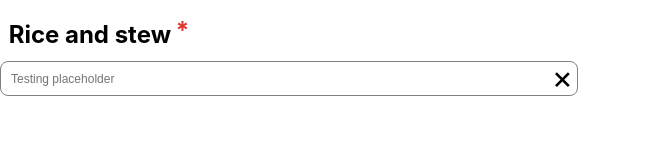
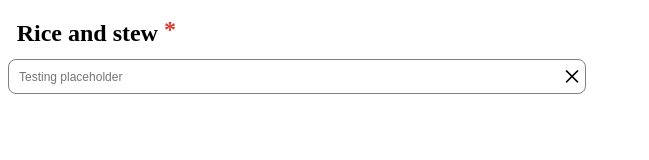
Before and after one commit to Brad-Technology-Industry/react-multivalue-text-input-field, a React (Create React App) app: page / in a window 1280 px wide. Shown: the top 160 px of the page, without its empty margins (0-649 px from the left). Built offline with nearby package versions, Linux system fonts and the light colour scheme.

Commit message:
refactor: removed index.css file as it was useless

```diff
--- a/src/index.css
+++ /dev/null
@@ -1,13 +0,0 @@
-body {
-   margin: 0;
-   font-family: -apple-system, BlinkMacSystemFont, 'Segoe UI', 'Roboto',
-      'Oxygen', 'Ubuntu', 'Cantarell', 'Fira Sans', 'Droid Sans',
-      'Helvetica Neue', sans-serif;
-   -webkit-font-smoothing: antialiased;
-   -moz-osx-font-smoothing: grayscale;
-}
-
-code {
-   font-family: source-code-pro, Menlo, Monaco, Consolas, 'Courier New',
-      monospace;
-}
--- a/src/index.tsx
+++ b/src/index.tsx
@@ -1,6 +1,5 @@
 import React from 'react';
 import ReactDOM from 'react-dom/client';
-import './index.css';
 import App from './App';
 
 const root = ReactDOM.createRoot(
```
